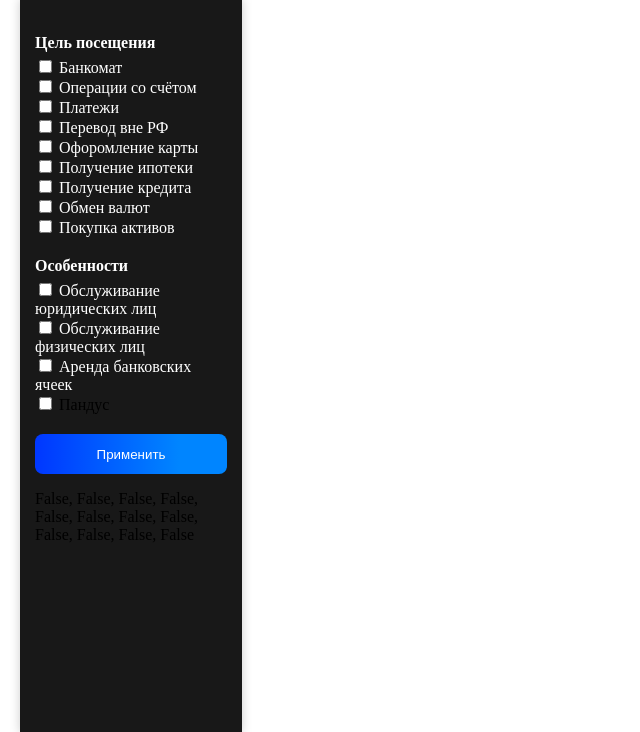
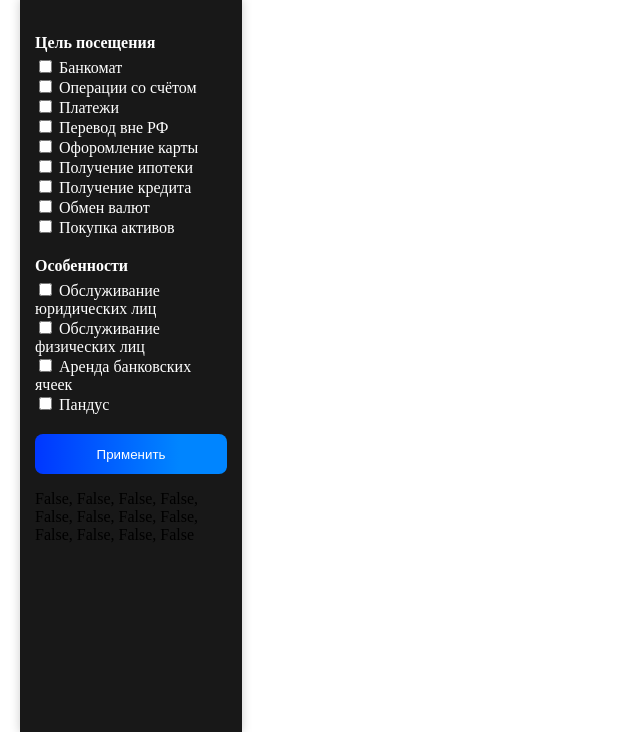
Before and after one commit to amedix2/moretech5, a Flask app: page / in a window 1280 px wide. Shown: the part 41-773 px from the top of the page, without its empty margins (0-640 px from the left). Run offline with Flask 3, Linux system fonts and the light colour scheme; some libraries are stand-ins or nearby versions; some web fonts are replaced.

Commit message:
normalisationButton

```diff
--- a/templates/index.html
+++ b/templates/index.html
@@ -58,12 +58,13 @@
             <input type="checkbox" id="features" name="features3" {% if checked12 %}checked{% endif %}>
             <label for="features3" class="filter">Аренда банковских ячеек</label><br>
             <input type="checkbox" id="features" name="features4" {% if checked13 %}checked{% endif %}>
-            <label for="features4">Пандус</label><br>
-            <input type="button" value="Применить" class="accept">
+            <label for="features4" class="filter">Пандус</label><br>
+            <input type="submit" id="applyButton" value="Применить" class="accept">
             {% if message %}
                 <p>{{ message }}</p>
             {% endif %}
             <div id="viewContainer"></div>
+
     </div>
     <div id="map"></div>
 </body>
@@ -85,10 +86,10 @@
             iconImageOffset: [-5, -38]
         });
             document.getElementById("applyButton").addEventListener("click", function(event) {
-                event.preventDefault(); // Отменяет отправку формы
+            event.preventDefault(); // Отменяет отправку формы
 
-                // Ваш код для обработки нажатия на кнопку "Применить" здесь
-                // Например, можно получить выбранные фильтры и выполнить действия на основе них.
-            });
+            // Ваш код для обработки нажатия на кнопку "Применить" здесь
+            // Например, можно получить выбранные фильтры и выполнить действия на основе них.
+        });
 </script>
 </html>
```
